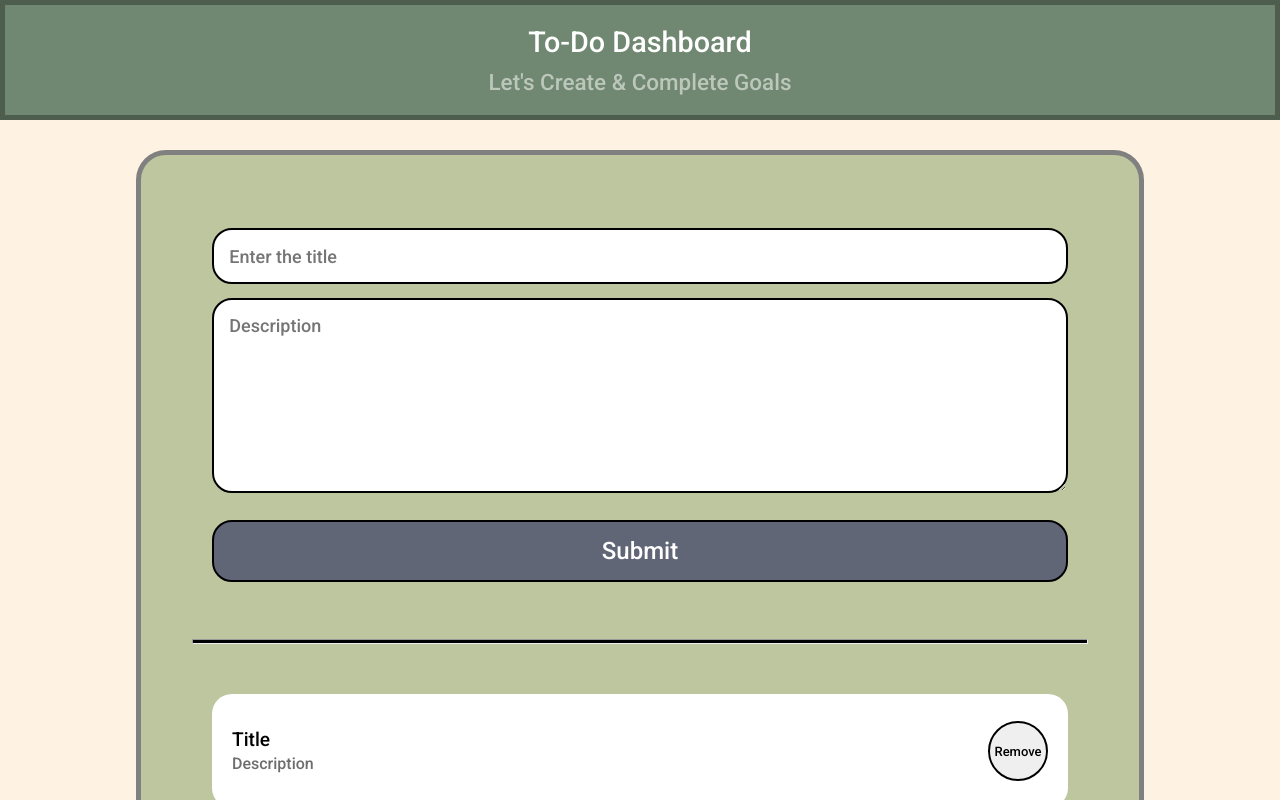
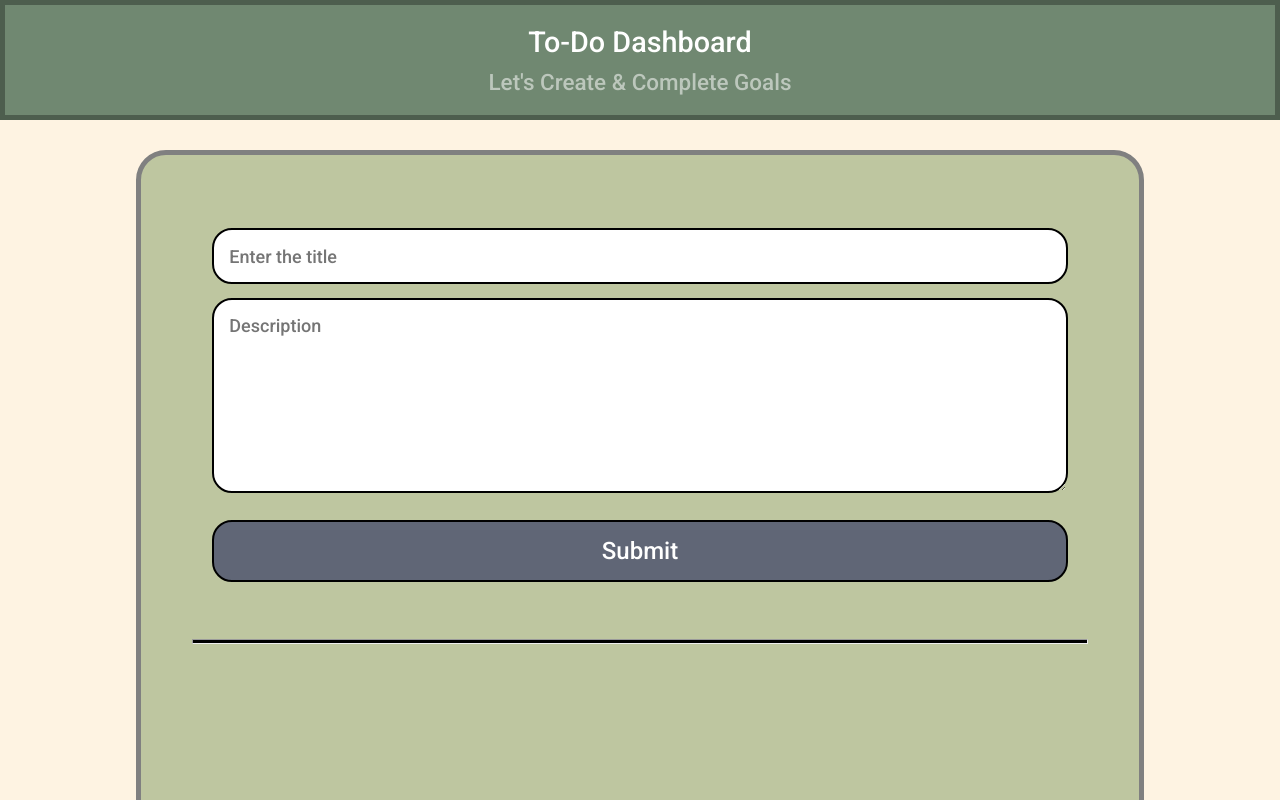
Before and after one commit to MnpretDevs07/ToDo-List-App-React, a React (Create React App) app: page / in a window 1280 px wide. Shown: the top 800 px of the page. Built offline with nearby package versions, Linux system fonts and the light colour scheme; a web font is replaced by a local one.

Commit message:
Vs Code commit

```diff
--- a/src/Components/TaskAdder.js
+++ b/src/Components/TaskAdder.js
@@ -1,27 +1,29 @@
-import React from "react";
+import React, { useState } from "react";
 import "./TaskAdder.css";
 import TaskManager from "./TaskManager";
 
-const Tasks = () => {
+const TaskAdder = () => {
+  const [task, setTask] = useState([]);
+  const [Title, setTitle] = useState("");
+  const [Description, setDescription] = useState("");
+
   return (
     <div className="container">
-
       <form action="">
         <input type="text" placeholder="Enter the title" />
 
         <textarea placeholder="Description"></textarea>
 
-        <button type="Submit">
-          Submit
-        </button>
-
+        <button type="Submit">Submit</button>
       </form>
-      <hr/>
+      <hr />
       <div className="DivManager">
-      <TaskManager/>
+        {task.map(() => {
+          <TaskManager title="Title" description="Description" />;
+        })}
       </div>
     </div>
   );
 };
 
-export default Tasks;
+export default TaskAdder;
--- a/src/Components/TaskManager.js
+++ b/src/Components/TaskManager.js
@@ -1,12 +1,12 @@
 import React from "react";
 import "./TaskManager.css";
 
-const TaskManager = () => {
+const TaskManager = (props) => {
   return (
     <div className="Manager">
       <div>
-        <p>Title</p>
-        <span>Description</span>
+        <p>Title :- {props.title}</p>
+        <span>Description :- {props.description}</span>
       </div>
       <button>Remove</button>
     </div>
```
